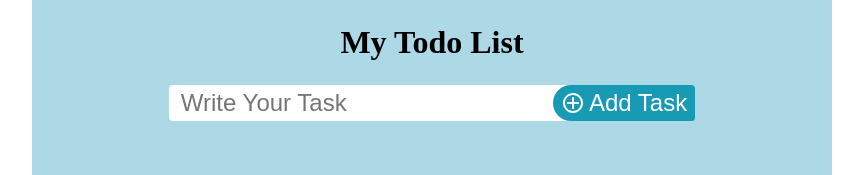
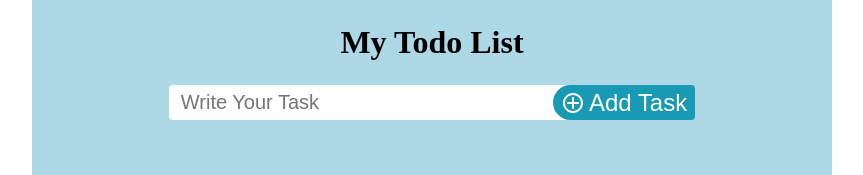
Before and after one commit to devRezaulKarim/todo-react-app, a React (Vite) app: page / in a window 1280 px wide. Shown: the top 175 px of the page, without its empty margins (208-1071 px from the left). Built offline with nearby package versions, Linux system fonts and the light colour scheme.

Commit message:
Add comment

```diff
--- a/src/Todos/Todos.module.css
+++ b/src/Todos/Todos.module.css
@@ -48,8 +48,8 @@
 }
 .taskInput{
     width: 100%;
-    font-size: 24px;
-    padding: 4px 12px;
+    font-size: 20px;
+    padding: 6px 12px;
     outline: none;
     border: none;
     border-radius: 4px;
```
